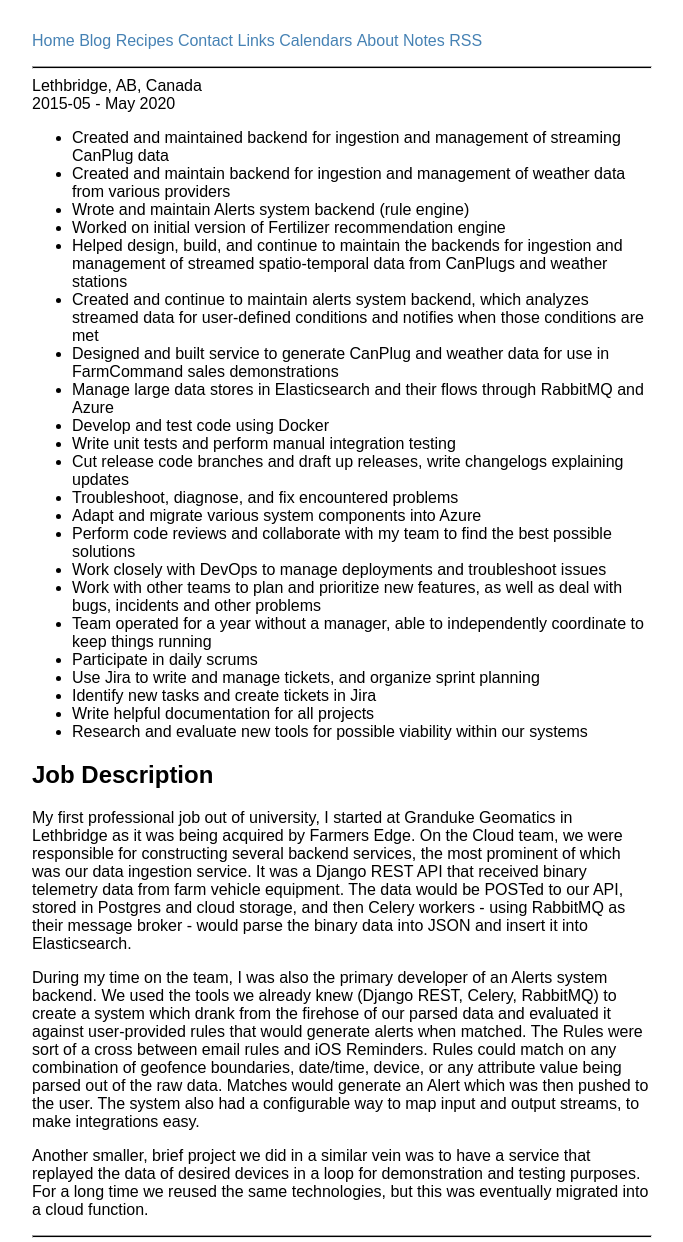
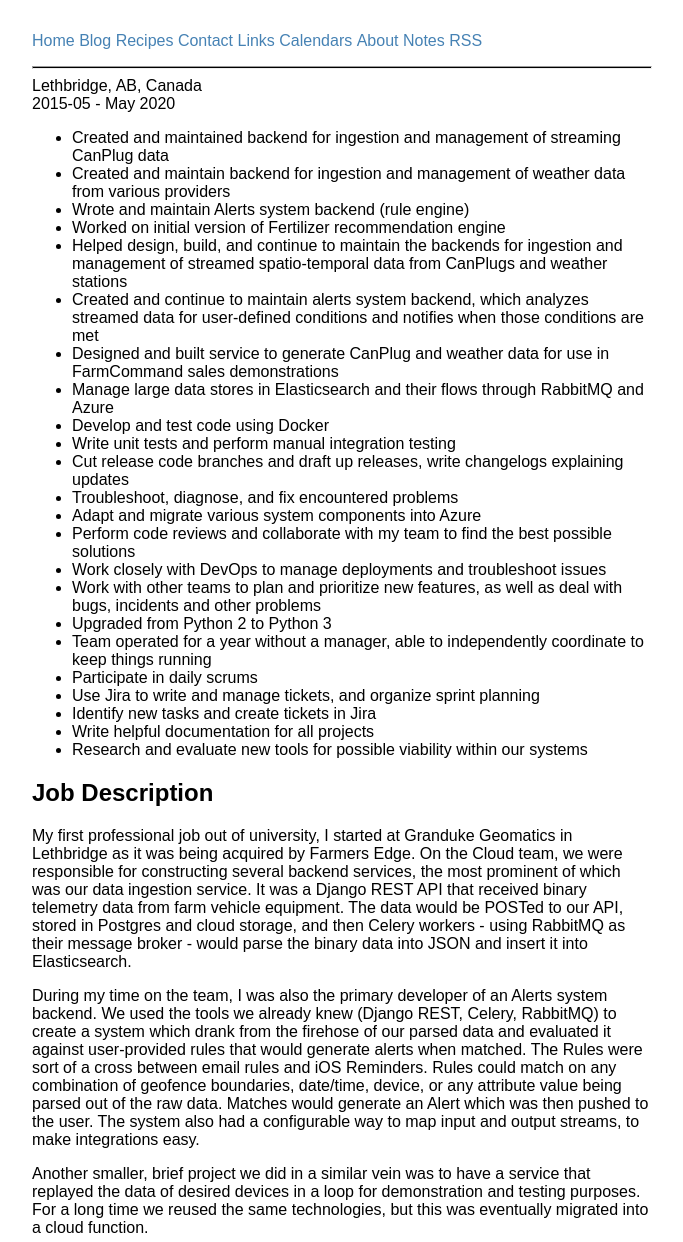
Before and after one commit to jacobpledger/website, a Jekyll site: the page built from collections/_positions/2015-05-farmers-edge.md, in a window 1280 px wide, cut to the strip 0-1242 px from the top of the page. Shown: the whole strip, without its empty margins (298-981 px from the left). Built offline with Jekyll 4.4.1, drawn with Linux system fonts in a browser that asks for light colours.

Commit message:
added python3 upgrade

```diff
--- a/collections/_positions/2015-05-farmers-edge.md
+++ b/collections/_positions/2015-05-farmers-edge.md
@@ -26,6 +26,7 @@
 <li>Perform code reviews and collaborate with my team to find the best possible solutions</li>
 <li>Work closely with DevOps to manage deployments and troubleshoot issues</li>
 <li>Work with other teams to plan and prioritize new features, as well as deal with bugs, incidents and other problems</li>
+<li>Upgraded from Python 2 to Python 3</li>
 <li>Team operated for a year without a manager, able to independently coordinate to keep things running</li>
 <li>Participate in daily scrums</li>
 <li>Use Jira to write and manage tickets, and organize sprint planning</li>
```
